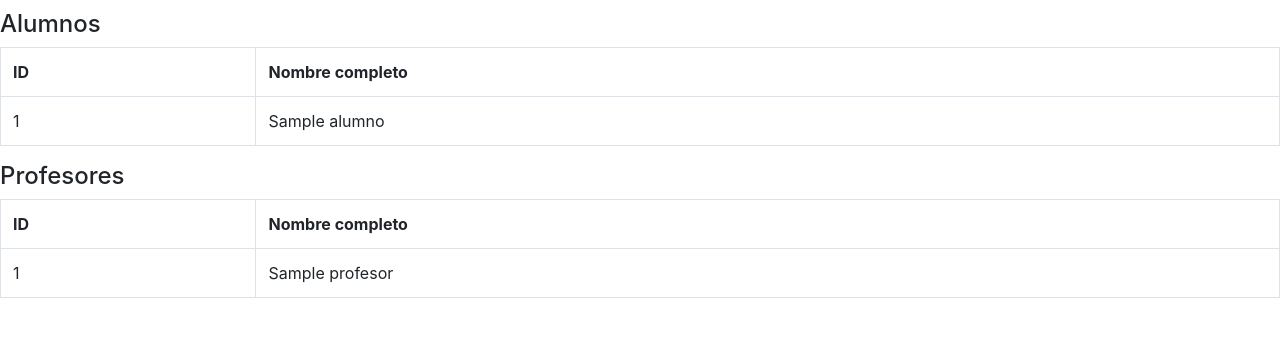
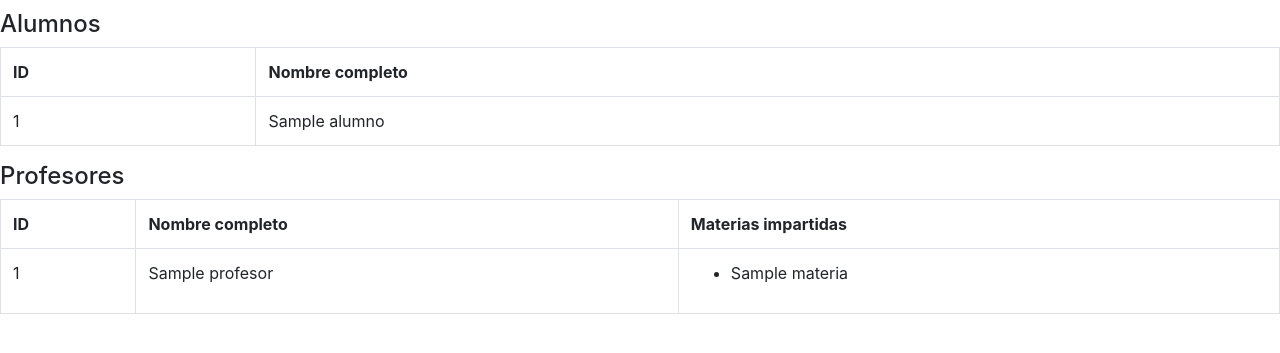
Before and after one commit to UzielMo4-18/PaseDeLista, a Django app: page /users/ in a window 1280 px wide. Shown: the part 142-495 px from the top of the page. Run offline with Django 3.2, Linux system fonts and the light colour scheme; tables that the repository leaves empty hold one stand-in row (values such as "Sample post"); some libraries are stand-ins or nearby versions.

Commit message:
Ajustes a los templates y vistas

```diff
--- a/PaseLista_Project/home/templates/homescreen.html
+++ b/PaseLista_Project/home/templates/homescreen.html
@@ -37,12 +37,16 @@
             <table class="table table-bordered">
                 <tr>
                     <th>ID</th>
+                    <th>Alumno</th>
                     <th>Fecha y hora de registro</th>
+                    <th>Clase</th>
                 </tr>
                 {% for asi in asistencias %}
                 <tr>
                     <td>{{ asi.id }}</td>
+                    <td>{{ asi.id_alumno }}</td>
                     <td>{{ asi.fecha_hora }}</td>
+                    <td>{{ asi.id_clases }}</td>
                 </tr>
                 {% endfor %}
             </table>
--- a/PaseLista_Project/home/templates/users.html
+++ b/PaseLista_Project/home/templates/users.html
@@ -51,11 +51,19 @@
                 <tr>
                     <th>ID</th>
                     <th>Nombre completo</th>
+                    <th>Materias impartidas</th>
                 </tr>
                 {% for prs in profesores %}
                 <tr>
                     <td>{{ prs.id }}</td>
                     <td>{{ prs.nombre_profesor }}</td>
+                    <td>
+                        {% for mtpr in materias_profesor %}
+                        <ul>
+                            <li>{{ mtpr.nombre_materia }}</li>
+                        </ul>
+                        {% endfor %}
+                    </td>
                 </tr>
                 {% endfor %}
             </table>
--- a/PaseLista_Project/users/views.py
+++ b/PaseLista_Project/users/views.py
@@ -1,6 +1,6 @@
 from django.shortcuts import render
 from django.views import View
-from home.models import Alumno,Profesor
+from home.models import Alumno,Profesor,Materia
 
 # Create your views here.
 
@@ -8,5 +8,9 @@ class UsersSc(View):
     def get(self,request):
         alumnos=Alumno.objects.all()
         profesores=Profesor.objects.all()
-        contexto={'alumnos':alumnos,'profesores':profesores}
+        materias_profesor=Materia.objects.all()
+        auxpr=[]
+        for pr in profesores: auxpr.append(pr.id)
+        print(auxpr)
+        contexto={'alumnos':alumnos,'profesores':profesores,'materias_profesor':materias_profesor,'auxpr':auxpr}
         return render(request,'users.html',contexto)
```
Also changed, not shown: PaseLista_Project/home/templates/subjects.html (+8 -0 lines).
